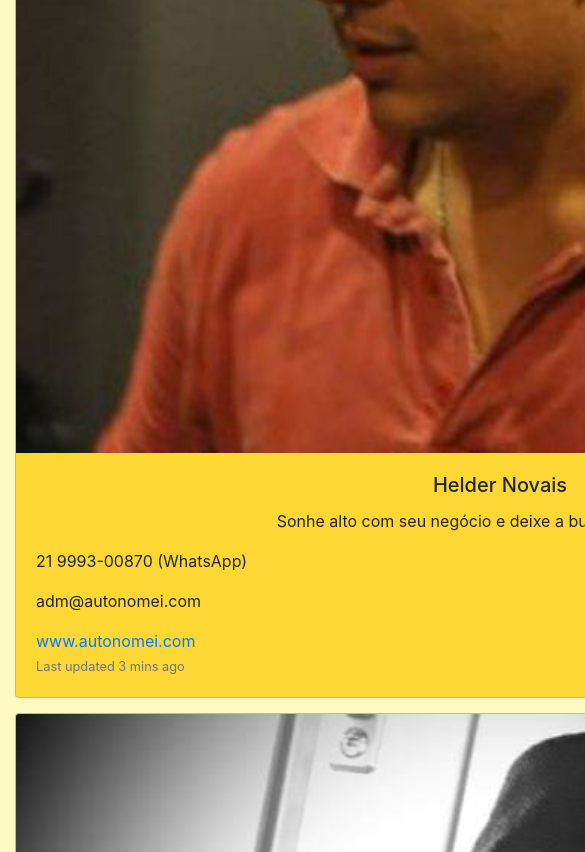
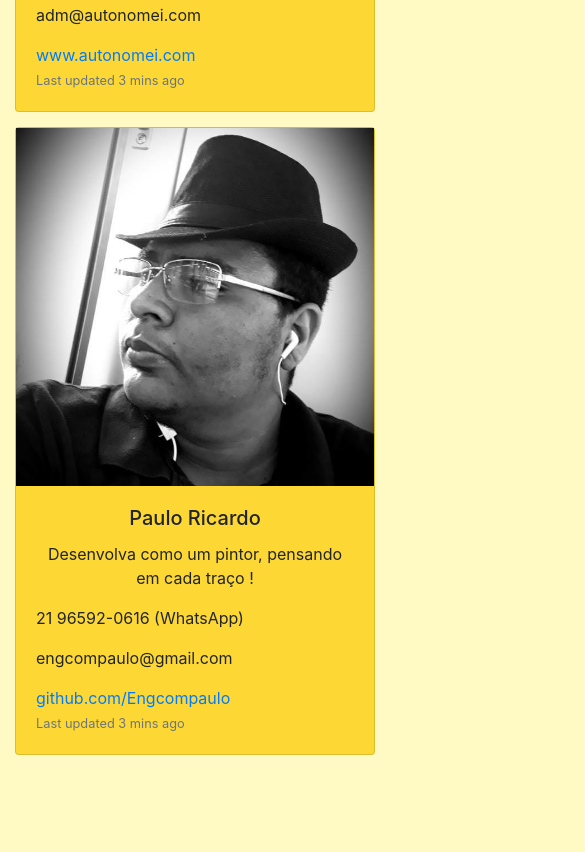
Before and after one commit to Engcompaulo/RecriArt.io, a plain HTML site: page index.html in a window 390 px wide. Shown: the part 4652-5504 px from the top of the page, 585 px wide, since content can reach past the window. After the commit the page ends 5422 px from the top, so only its background shows below. Drawn offline with nearby package versions, Linux system fonts and the light colour scheme.

Commit message:
Correção de responsividade

```diff
--- a/index.html
+++ b/index.html
@@ -122,11 +122,11 @@
 
 <br>
 
-<div class="container centralizados" >
+<div class="container" >
 
 <div class="card-group">
     <div class="card" style="background-color: #fdd835;"  >
-      <img class="card-img-top img-fluid" src="./imag/helder.jpg"  alt="Responsive image">
+      <img class="img-fluid" src="./imag/helder.jpg"  alt="Responsive image">
       <div class="card-body">
         <h5 class="card-title text-center">Helder Novais</h5>
         <p class="card-text text-center">Sonhe alto com seu negócio e deixe a burocracia conosco!</p>
@@ -137,7 +137,7 @@
       </div>
     </div>
     <div class="card" style="background-color: #fdd835;">
-      <img class="card-img-top img-fluid" src="./imag/paulo.jpg" alt="Card image cap">
+      <img class="img-fluid" src="./imag/paulo.jpg" alt="Card image cap">
       <div class="card-body">
         <h5 class="card-title text-center">Paulo Ricardo</h5>
         <p class="card-text text-center">Desenvolva como um pintor, pensando em cada traço !</p>
```
